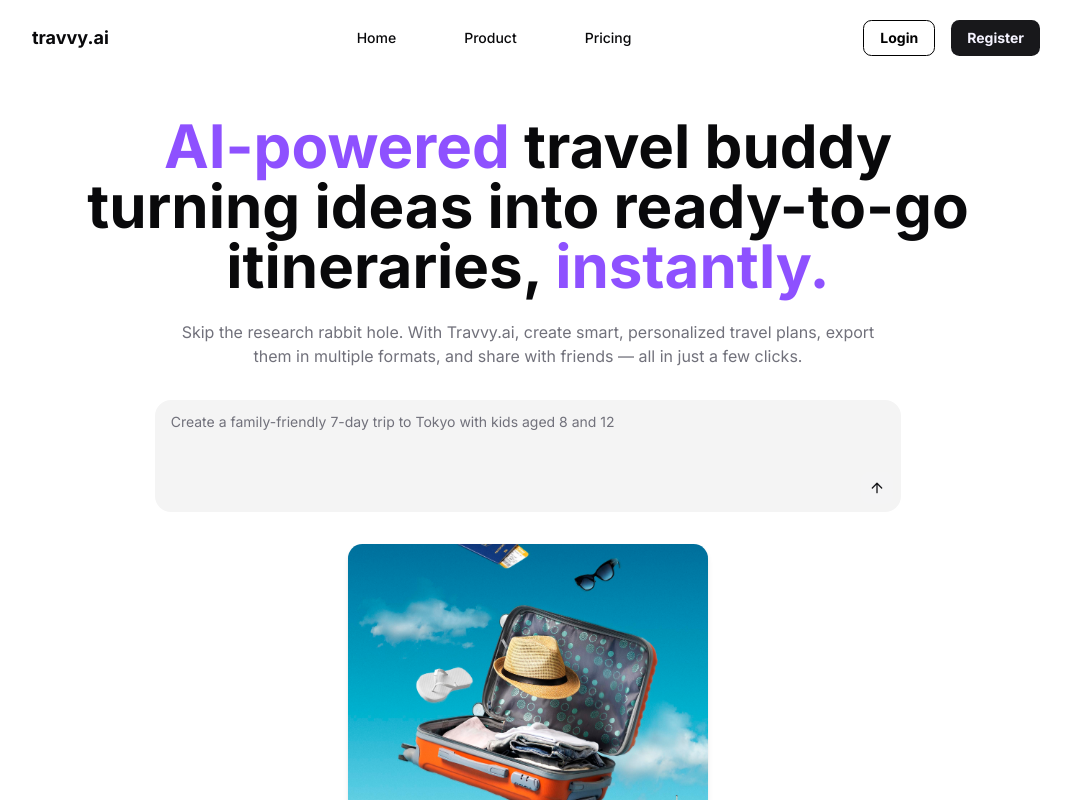
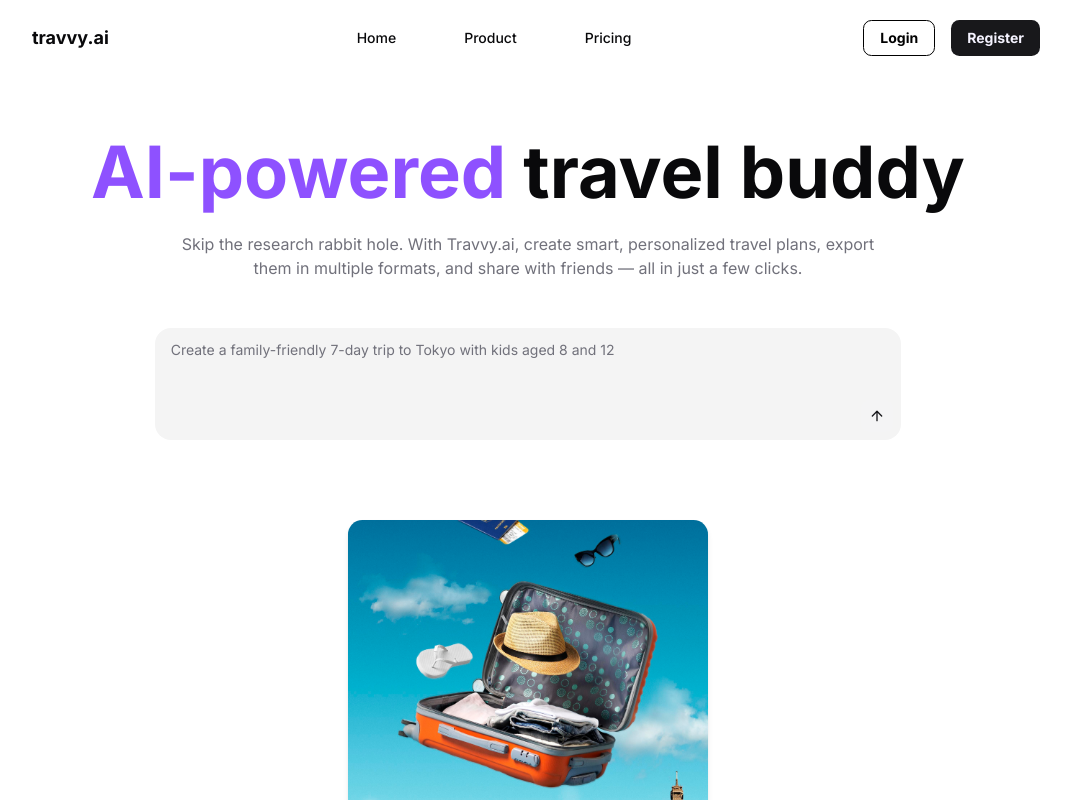
Before and after one commit to lea927/travvy-ai, a Next.js app: page / in a window 1280 px wide. Shown: the top 800 px of the page, without its empty margins (112-1183 px from the left). Built offline with nearby package versions, Linux system fonts and the light colour scheme.

Commit message:
feat: update spacing in hero elements

```diff
--- a/src/components/layouts/Hero.tsx
+++ b/src/components/layouts/Hero.tsx
@@ -31,13 +31,9 @@ const Hero = () => {
       id='hero'
     >
       <motion.div variants={itemVariants} className='px-14'>
-        <h1 className='text-6xl font-bold text-center mt-10 mb-6'>
+        <h1 className='text-7xl font-bold text-center mt-15 mb-6'>
           <span className='block'>
             <span className='text-primary'>AI-powered</span> travel buddy
-          </span>
-          <span className='block'>
-            turning ideas into ready-to-go itineraries,{" "}
-            <span className='text-primary'>instantly.</span>
           </span>
         </h1>
       </motion.div>
@@ -51,7 +47,7 @@ const Hero = () => {
           clicks.
         </span>
       </motion.h2>
-      <div className='mt-8 flex justify-center'>
+      <div className='mt-12 flex justify-center'>
         <div className='rounded-2xl w-7/12 h-28 bg-[rgb(244,244,244)] relative p-1'>
           <Textarea
             className='w-full border-none resize-none shadow-none before:animate-typewriter focus-visible:border-none focus-visible:ring-0 focus-visible:outline-none'
@@ -66,7 +62,7 @@ const Hero = () => {
           </Button>
         </div>
       </div>
-      <motion.div variants={itemVariants} className='mt-8 flex justify-center'>
+      <motion.div variants={itemVariants} className='mt-20 flex justify-center'>
         <motion.div
           whileHover={{ rotate: 3 }}
           transition={{ type: "spring", stiffness: 300, damping: 20 }}
```
